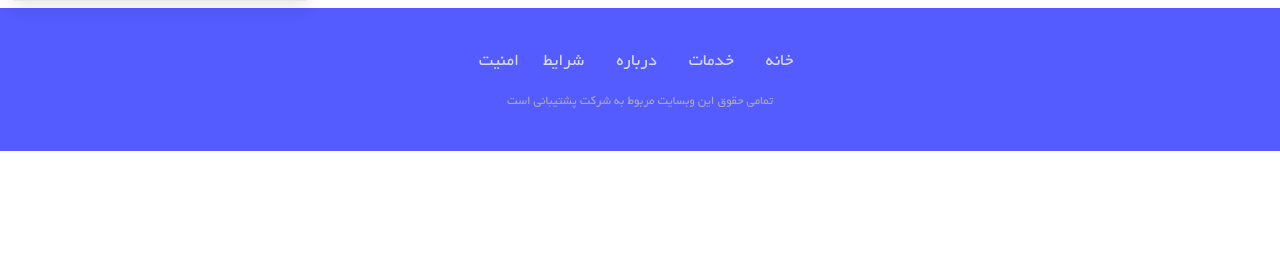
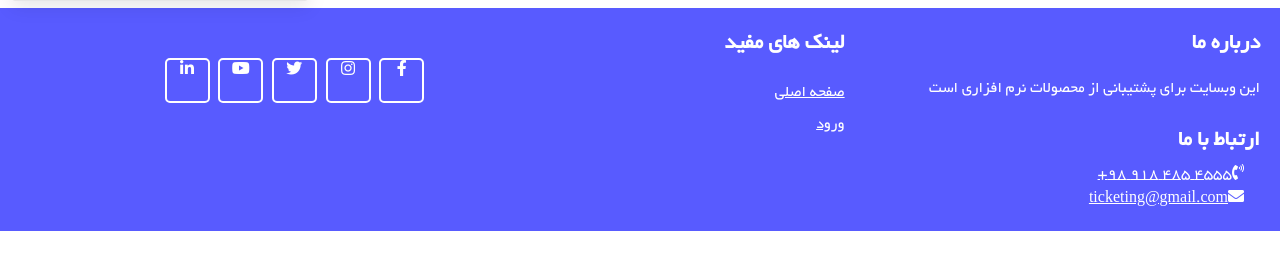
Before and after one commit to thesaeid/ticketing_project, a Django app: page / in a window 1280 px wide. Shown: the part 475-745 px from the top of the page. Run offline with Django 4.2, Linux system fonts and the light colour scheme; the visitor is signed in with stand-in values (Sample User, id 1); data that the repository does not hold is empty; parts of the project's set-up code (start-up, migrations or seed data) failed here and were passed over; some libraries are stand-ins or nearby versions.

Commit message:
footer template implementation

```diff
--- /dev/null
+++ b/static/css/new-footer.css
@@ -0,0 +1,102 @@
+*{
+  margin: 0;
+  padding: 0;
+  box-sizing: border-box;
+  font-family: B Yekan;
+  text-decoration: none;
+}
+@font-face {
+    font-family: 'B Yekan';
+    src: url(fonts/B-Yekan.ttf) format('ttf');
+}
+.base{
+font-family: B Yekan;
+  width: 100%;
+
+  bottom: 0;
+  left: 0;
+  background: rgb(88, 91, 255);
+}
+ .content{
+  max-width: 1350px;
+  margin: auto;
+  padding: 20px;
+  display: flex;
+  flex-wrap: wrap;
+  justify-content: space-between;
+}
+ .content p,a{
+  color: #fff;
+}
+ .content .box{
+  width: 33%;
+  transition: all 0.4s ease;
+}
+ .content .topic{
+  font-size: 22px;
+  font-weight: 600;
+  color: #fff;
+  margin-bottom: 16px;
+
+}
+ .content p{
+  text-align: justify;
+}
+ .content .lower .topic{
+  margin: 24px 0 5px 0;
+}
+ .content .lower i{
+  padding-right: 16px;
+}
+ .content .middle{
+  padding-left: 80px;
+}
+ .content .middle a{
+  line-height: 32px;
+}
+.content .media-icons a{
+  font-size: 16px;
+  height: 45px;
+  width: 45px;
+  display: inline-block;
+  text-align: center;
+  line-height: 43px;
+  border-radius: 5px;
+  border: 2px solid #ffffff;
+  margin: 30px 5px 0 0;
+  transition: all 0.3s ease;
+}
+.content .media-icons a:hover{
+  border-color: #ffee00;
+}
+ a{
+  transition: all 0.3s ease;
+}
+ a:hover{
+  color: #ffee00;
+}
+@media (max-width:1100px) {
+.content .middle{
+    padding-left: 50px;
+  }
+}
+@media (max-width:950px){
+ .content .box{
+    width: 50%;
+  }
+  .content .right{
+    margin-top: 40px;
+  }
+}
+@media (max-width:560px){
+  footer{
+    position: relative;
+  }
+   .content .box{
+    width: 100%;
+    margin-top: 30px;
+  }
+   .content .middle{
+    padding-left: 0;
+  }
+}
--- a/templates/parent/base.html
+++ b/templates/parent/base.html
@@ -5,8 +5,10 @@
     <title>{% block title %} {% endblock %}</title>
      {% comment %} <link rel="stylesheet" type="text/css" href="{% static 'css/base.css' %}"> {% endcomment %}
     <link rel="stylesheet" type="text/css" href="{% static 'css/style2.css' %}">
-     <link rel="stylesheet" href="{% static 'css/footer.css' %}">
+    <link rel="stylesheet" href="{% static 'css/new-footer.css' %}">
      <link rel="stylesheet" href="{% static 'css/menu.css' %}">
+    <meta name="viewport" content="width=device-width, initial-scale=1.0">
+    <link rel="stylesheet" href="https://cdnjs.cloudflare.com/ajax/libs/font-awesome/5.15.2/css/all.min.css"/>
 
     {% block head %} {% endblock %}
 </head>
--- a/templates/partial/footer.html
+++ b/templates/partial/footer.html
@@ -1,12 +1,40 @@
- <div class="footer-basic">
-  <footer>
-      <ul class="list-inline">
-          <li class="list-inline-item"><a href="#">خانه</a></li>
-          <li class="list-inline-item"><a href="#">خدمات</a></li>
-          <li class="list-inline-item"><a href="#">درباره</a></li>
-          <li class="list-inline-item"><a href="#">شرایط</a></li>
-          <li class="list-inline-item"><a href="#">امنیت</a></li>
-      </ul>
-      <p class="copyright">تمامی حقوق این وبسایت مربوط به شرکت پشتیبانی است</p>
-  </footer>
-</div>
+
+  <div class="base">
+
+    <div class="content">
+         <div class="left box">
+           <div class="upper">
+             <div class="topic">درباره ما</div>
+             <p>این وبسایت برای پشتیبانی از محصولات نرم افزاری است</p>
+           </div>
+           <div class="lower">
+             <div class="topic">ارتباط با ما</div>
+             <div class="phone">
+               <a href="#" style="color: white"><i class="fas fa-phone-volume"></i>4555 485 918 98+</a>
+             </div>
+             <div class="email">
+               <a href="#" style="color: white"><i class="fas fa-envelope"></i>ticketing@gmail.com  </a>
+             </div>
+           </div>
+         </div>
+         <div class="middle box">
+           <div class="topic"> لینک های مفید </div>
+           <div><a href="#" style="color: white"> صفحه اصلی </a></div>
+           <div><a href="#" style="color: white">ورود</a></div>
+         </div>
+         <div class="right box">
+           <form action="#">
+             <div class="media-icons">
+               <a href="#" style="color: white"><i class="fab fa-facebook-f"></i></a>
+               <a href="#" style="color: white"><i class="fab fa-instagram"></i></a>
+               <a href="#" style="color: white"><i class="fab fa-twitter"></i></a>
+               <a href="#" style="color: white"><i class="fab fa-youtube"></i></a>
+               <a href="#" style="color: white"><i class="fab fa-linkedin-in"></i></a>
+             </div>
+           </form>
+       </div>
+
+    </div>
+
+
+  </div>
```
Also changed, not shown: ticketing/migrations/0010_alter_responseticket_message.py (added).
